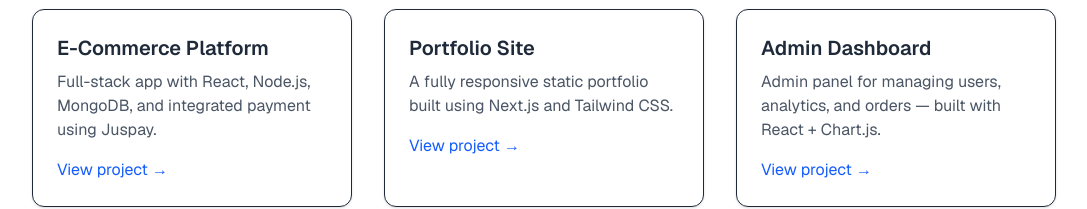
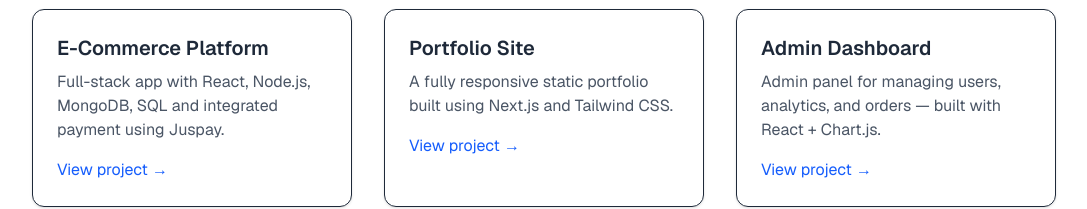
Before and after one commit to Gaurav-Kumar7903/test-next-app, a Next.js app: page / in a window 1280 px wide. Shown: the part 991-1200 px from the top of the page, without its empty margins (96-1183 px from the left). Built offline with nearby package versions, Linux system fonts and the light colour scheme.

Commit message:
Feat/integrate contact api self hoisted end point (#5)
* feat/conatct api integration

* fix/add sql

```diff
--- a/packages/home/index.tsx
+++ b/packages/home/index.tsx
@@ -32,7 +32,7 @@ export default function Home() {
           <div className="border rounded-xl shadow hover:shadow-lg transition p-6">
             <h3 className="text-xl font-semibold mb-2">E-Commerce Platform</h3>
             <p className="text-gray-600 mb-4">
-              Full-stack app with React, Node.js, MongoDB, and integrated payment using Juspay.
+              Full-stack app with React, Node.js, MongoDB, SQL and integrated payment using Juspay.
             </p>
             <a href="#" className="text-blue-600 hover:underline">
               View project →
```
